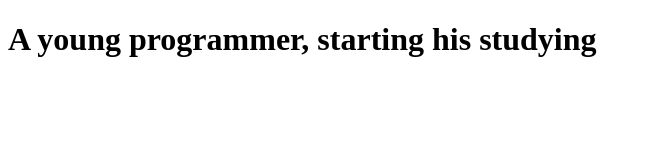
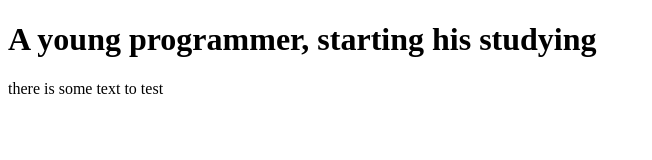
Before and after one commit to PurpleCloudy/git_studying, a plain HTML site: page index.html in a window 1280 px wide. Shown: the whole page, without its empty margins (0-652 px from the left). Drawn offline with Linux system fonts and the light colour scheme.

Commit message:
add text

```diff
--- a/index.html
+++ b/index.html
@@ -8,5 +8,6 @@
 </head>
 <body>
     <h1>A young programmer, starting his studying</h1>
+    there is some text to test
 </body>
 </html>
```
